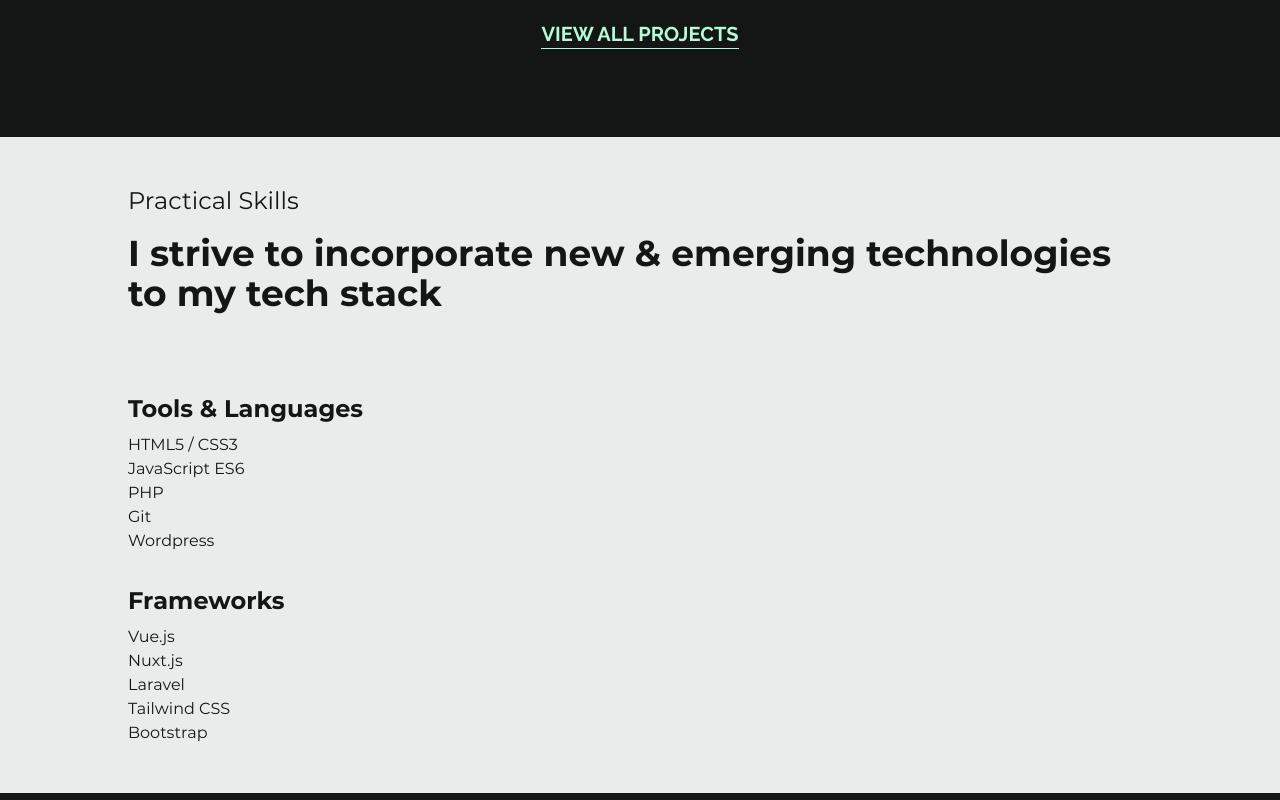
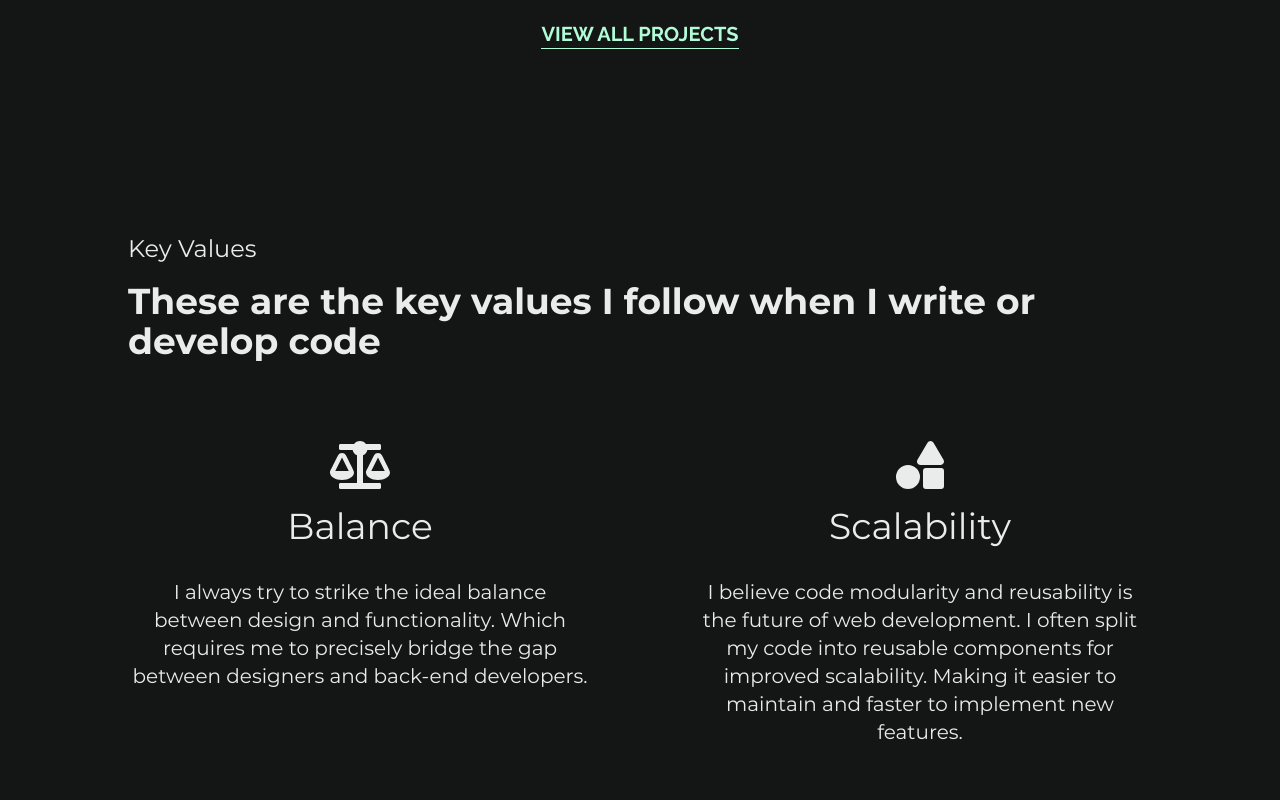
Before and after one commit to yogaajie2/porto, a Nuxt app: page / in a window 1280 px wide. Shown: the part 2000-2800 px from the top of the page. Built offline with nearby package versions, Linux system fonts and the light colour scheme.

Commit message:
components(Skills): Hide Skills component

```diff
--- a/pages/about.vue
+++ b/pages/about.vue
@@ -54,7 +54,7 @@
       </div>
     </section>
 
-    <Skills />
+    <!-- <Skills /> -->
     <KeyValues />
     <BottomQuestion />
   </main>
--- a/pages/index.vue
+++ b/pages/index.vue
@@ -6,7 +6,7 @@
     />
 
     <ProjectList />
-    <Skills />
+    <!-- <Skills /> -->
     <KeyValues />
     <BottomQuestion />
   </main>
```
